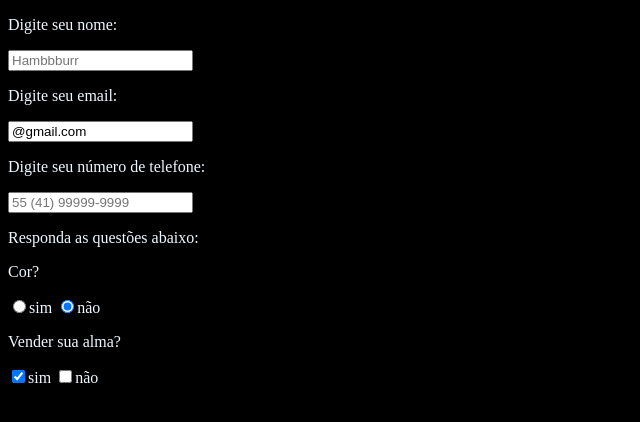
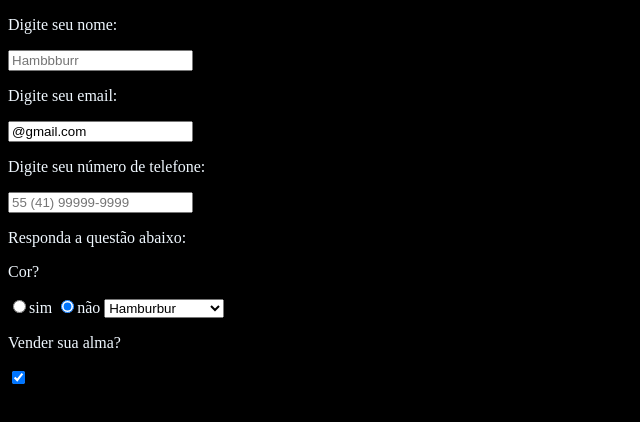
Before and after one commit to Linxusthuis/hamburbur, a plain HTML site: page index.html in a window 1280 px wide. Shown: the whole page, without its empty margins (0-640 px from the left). Drawn offline with Linux system fonts and the light colour scheme.

Commit message:
ggggggggg

```diff
--- a/index.html
+++ b/index.html
@@ -18,13 +18,19 @@
         <p>Digite seu número de telefone:</p>
         <input type="number" name="telefone" placeholder="55 (41) 99999-9999">
         <br>
-        <p>Responda as questões abaixo:</p>
+        <p>Responda a questão abaixo:</p>
         <p>Cor?</p>
         <input type="radio" name="cor" value="sim">sim
         <input type="radio" name="cor" value="não" checked>não
+        <select name="comida" id="">
+            <option value="1">Hamburbur</option>
+            <option value="2">Banan</option>
+            <option value="3">kiwi</option>
+            <option value="4">Carne "humana"</option>
+
+        </select>
         <p>Vender sua alma?</p>
-        <input type="checkbox" name="alma?" value="sim" checked>sim
-        <input type="checkbox" name="alma?" value="não" >não
+        <input type="checkbox" name="alma?"  checked>
 
     </form>
 </body>
```
